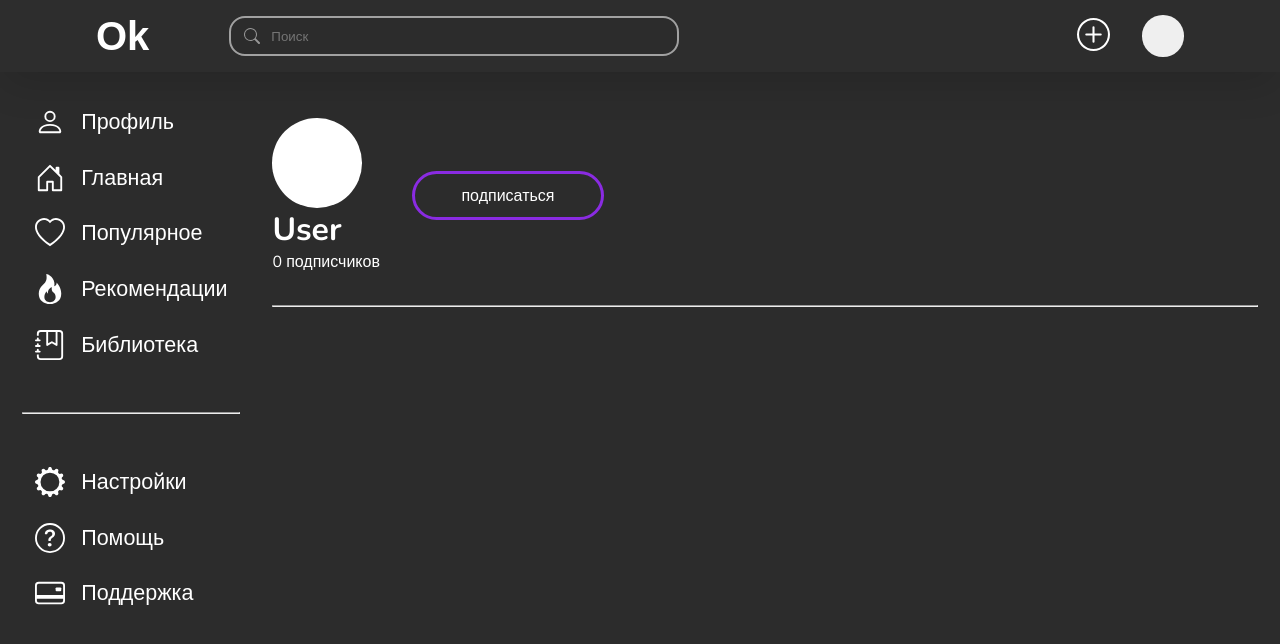
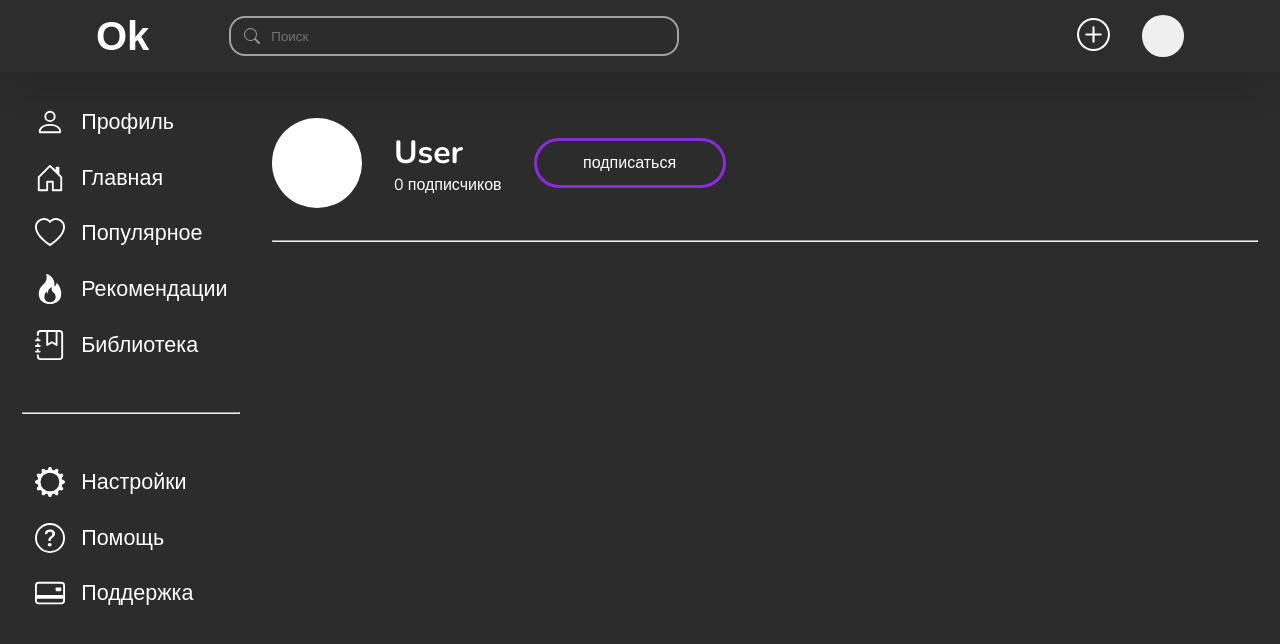
Before and after one commit to Maks1im/test-mobil--UI, a React (Vite) app: page /user in a window 1280 px wide. Shown: the top 644 px of the page. Built offline with nearby package versions, Linux system fonts and the light colour scheme.

Commit message:
Add files via upload

```diff
--- a/src/pages/user/UsersAccount.jsx
+++ b/src/pages/user/UsersAccount.jsx
@@ -47,13 +47,11 @@ function UsersAccount () {
                 </div>
                 <div className={"user-desktop"}>
                     <header className={"header-user"}>
-                        <div className={"user-main"}>
                             <button className={"user-button"}></button>
                             <div className={"user-info"}>
                                 <h1 className={"user-name"}>User</h1>
                                 <p>{subscribers} подписчиков</p>
                             </div>
-                        </div>
                         {isSubscribed ? (
                             <button onClick={toggleSubscribe} className={"sub-button"}>
                                 вы подписаны
```
